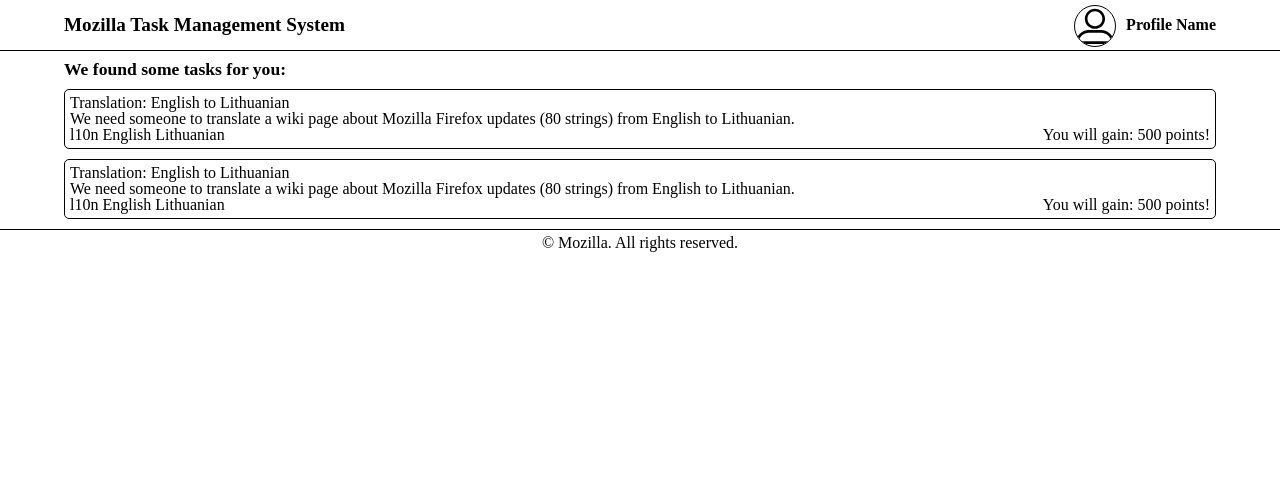
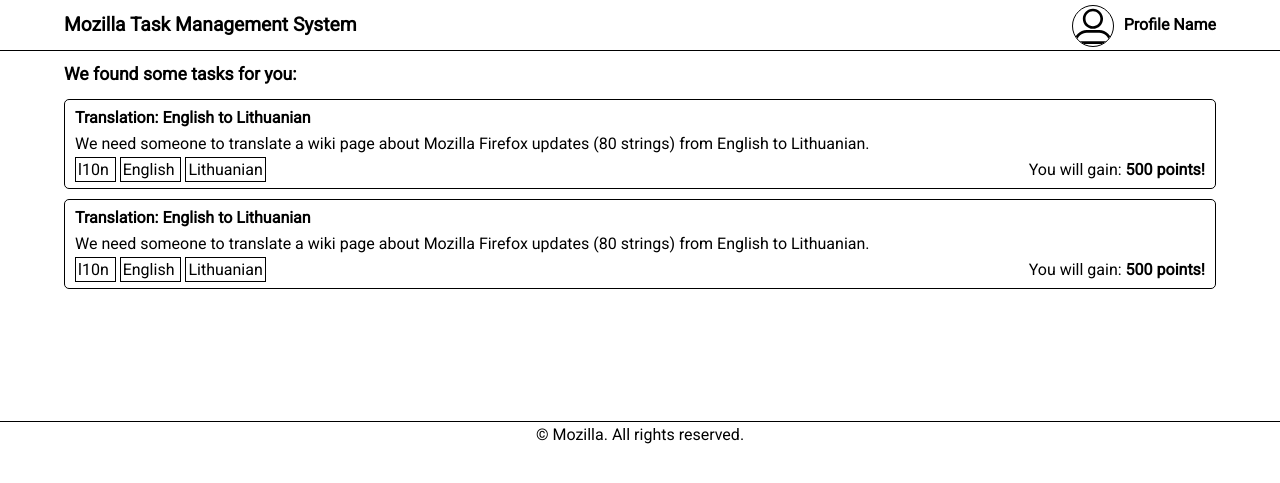
Before and after one commit to PSlekys/TMS, a PHP site: page / in a window 1280 px wide. Shown: the top 483 px of the page. Run offline with PHP 8.4, Linux system fonts and the light colour scheme.

Commit message:
Updated CSS for index

```diff
--- a/assets/css/main.css
+++ b/assets/css/main.css
@@ -1,9 +1,14 @@
 @import 'reset.css';
+@import url('https://fonts.googleapis.com/css?family=Roboto');
 
 /* General CSS */
 
 .clear{
 	clear: both;
+}
+
+body{
+    font-family: 'Roboto', sans-serif;
 }
 
 /* Header CSS */
@@ -55,28 +60,52 @@
 	width: 90%;
 	margin: 0 auto;
 	padding: 10px 0;
+	min-height: 350px;
 }
 
 .content .content-title{
 	font-weight: bold;
 	font-size: 110%;
+	padding: 5px 0;
 }
 
 /* Main Content CSS: Individual Task CSS */
 
 .content .task{
 	margin-top: 10px;
-	padding: 5px;
+	padding: 10px;
 	border: 1px solid;
 	border-radius: 5px;
+}
+
+.task .title{
+	font-weight: bold;
+}
+
+.task .description{
+	padding: 10px 0;
 }
 
 .task .keywords{
 	float: left;
 }
 
+.task .keyword{
+	border: 1px solid;
+	margin: 0 2px;
+	padding: 2px;
+}
+
+.task .keyword:first-child{
+	margin-left: 0;
+}
+
 .task .points{
 	float: right;
+}
+
+.task .number-points{
+	font-weight: bold;
 }
 
 /* Footer CSS */
```
